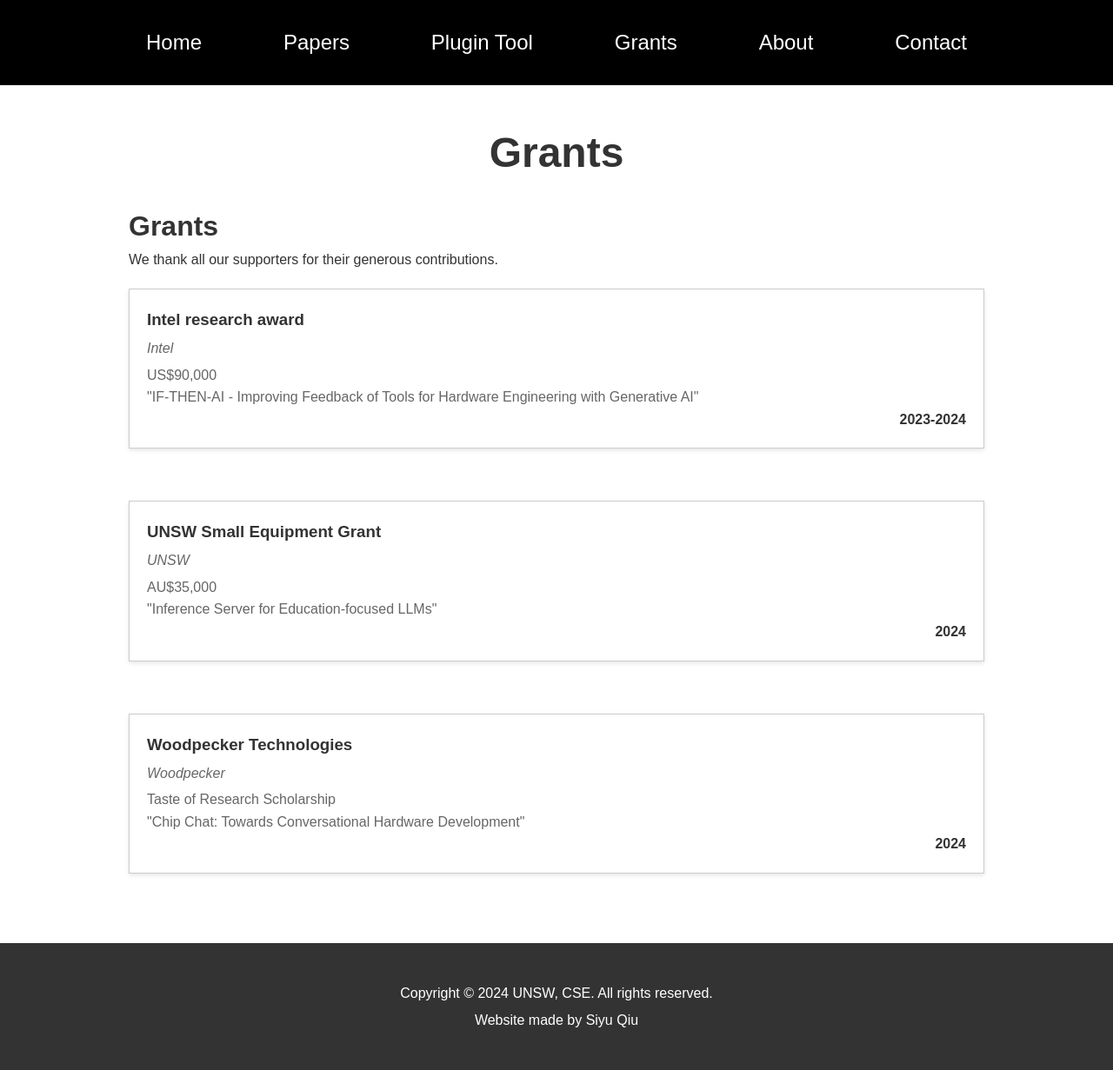
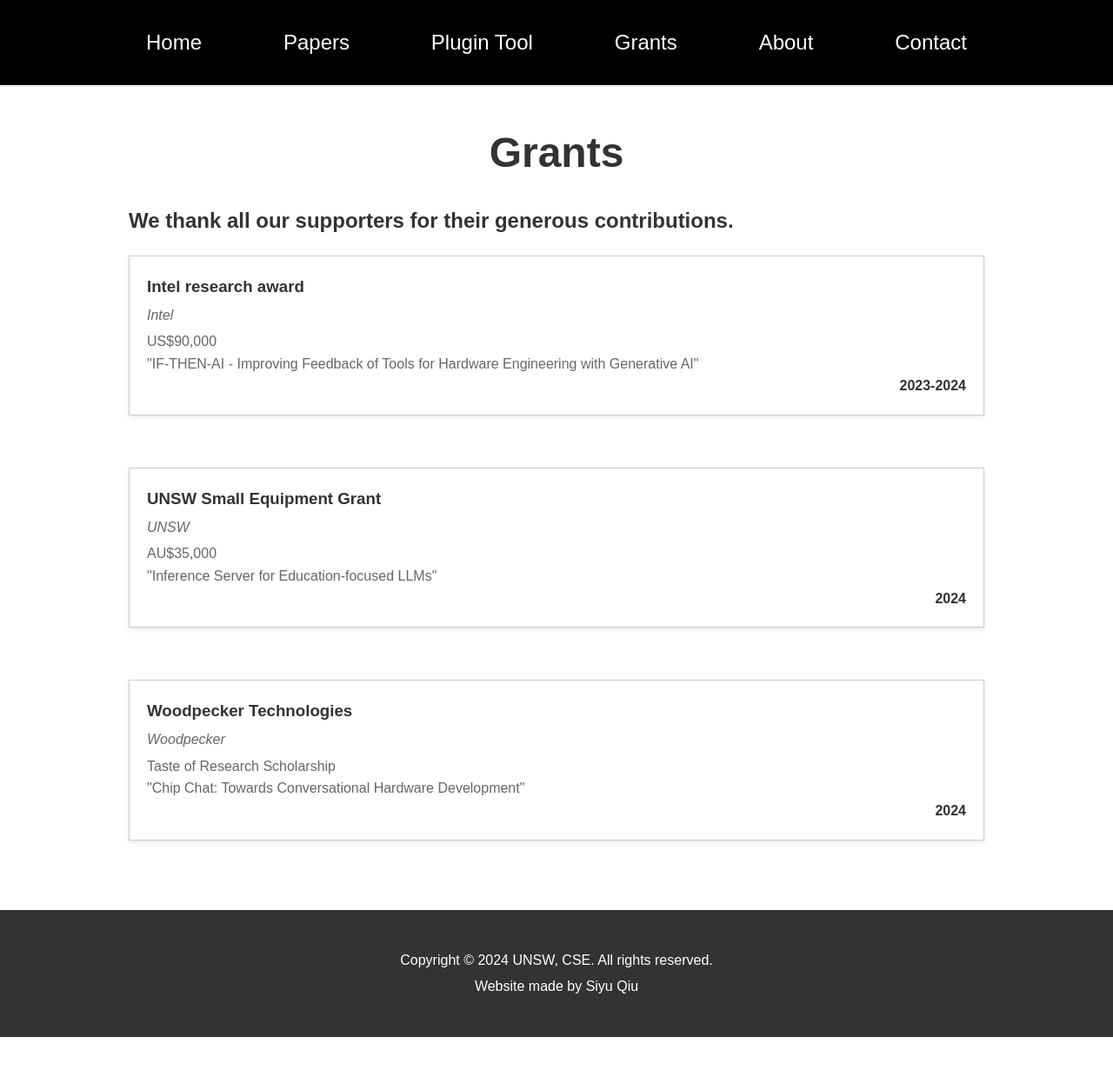
Before and after one commit to llm4hw/llm4hw.github.io, a Jekyll site: the page built from grants.md, in a window 1280 px wide. Shown: the whole page at 87% size. Built offline with Jekyll 4.4.1, drawn with Linux system fonts in a browser that asks for light colours; after the commit the page ends 1193 px from its top, so only the background shows below that.

Commit message:
Update grants.md

```diff
--- a/grants.md
+++ b/grants.md
@@ -4,10 +4,7 @@
 permalink: /grants
 ---
 
-
-# Grants
-
-We thank all our supporters for their generous contributions.
+## We thank all our supporters for their generous contributions.
 
 <div class="papers-container">
     <div class="paper">
```
